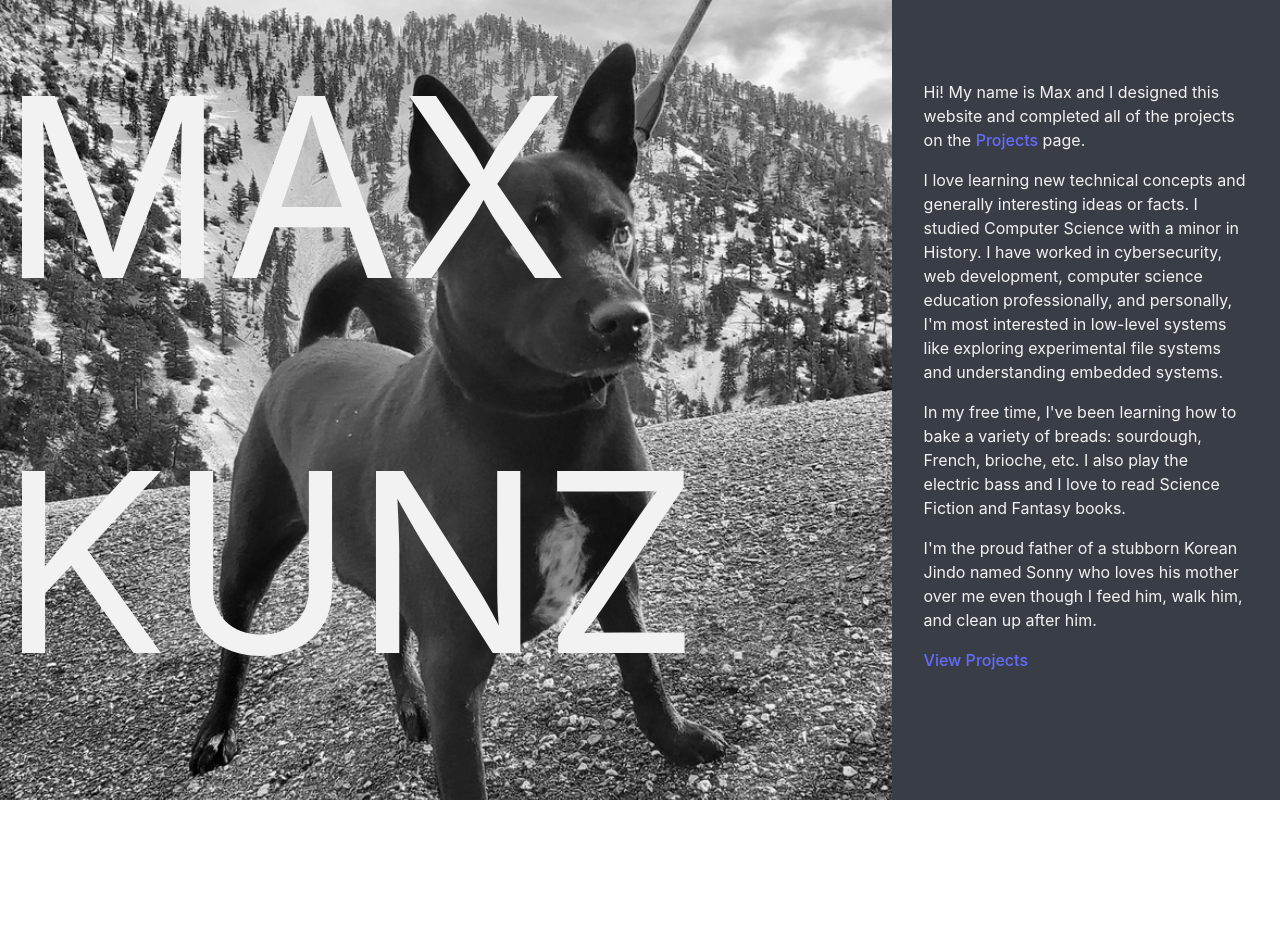
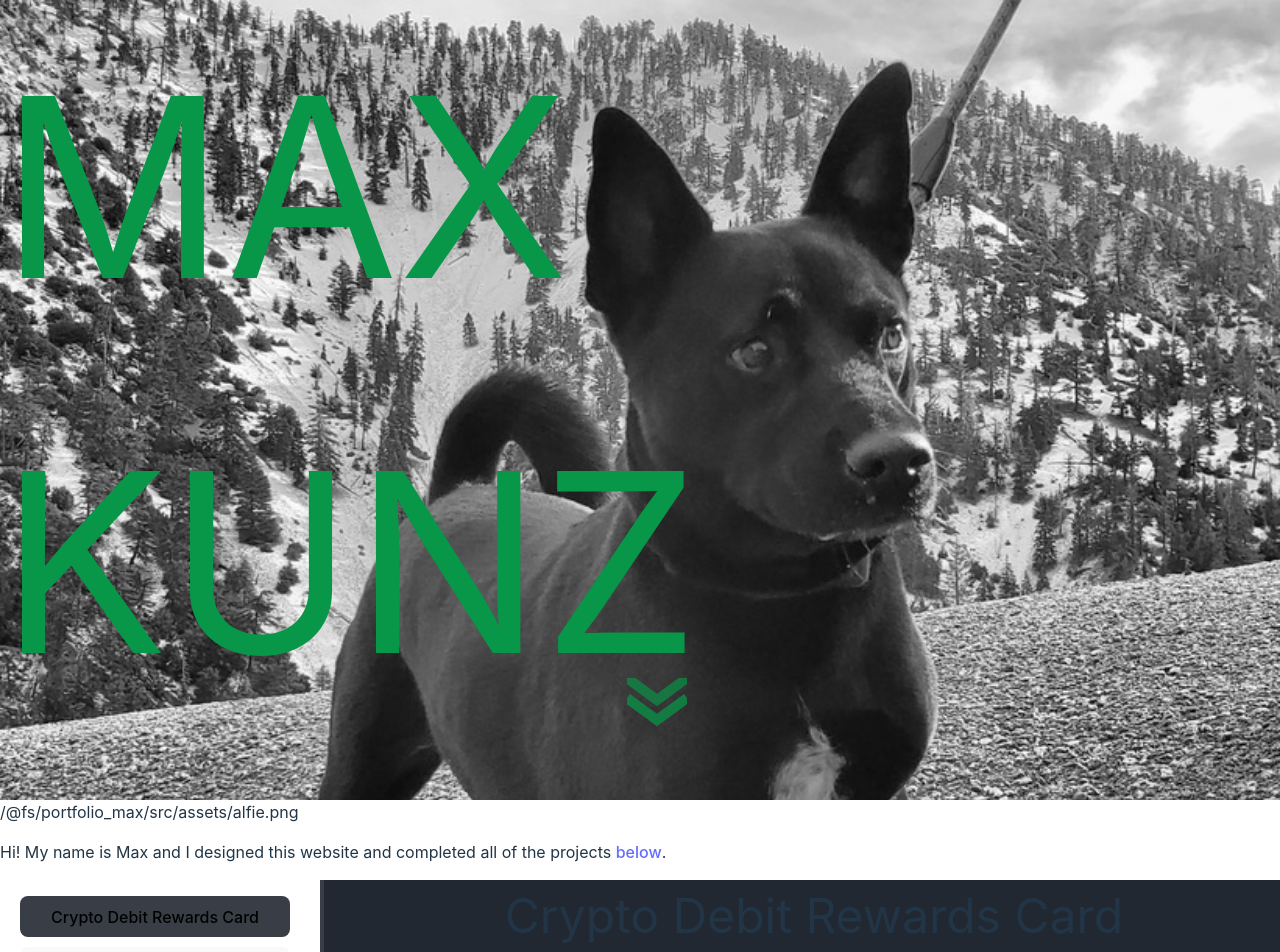
Before and after one commit to mxmllnknz/portfolio-max, a React (Vite) app in the folder portfolio_max/: page / in a window 1280 px wide. Shown: the top 952 px of the page. Before the commit the page ends 800 px from the top, so only its background shows below. Built offline with nearby package versions, Linux system fonts and the light colour scheme.

Commit message:
Moved projects to main page - added block but not sold on the design pattern yet

```diff
--- a/portfolio_max/src/App.css
+++ b/portfolio_max/src/App.css
@@ -1,7 +1,7 @@
 :root {
     --first-color: #222831;
     --second-color: #393e46;
-    --third-color: #f96d00;
+    --third-color: #089648;
     --fourth-color: #f2f2f2;
 }
 
@@ -17,7 +17,7 @@
     background-size: cover;
     font-size: 250px;
     padding-right: 15%;
-    color: var(--fourth-color);
+    color: var(--third-color);
 }
 
 .title-description {
@@ -29,3 +29,46 @@
         text-decoration: none;
     }
 }
+
+/* set arrow positioning */
+.arrow {
+    width: 60px;
+    height: 82px;
+    position: absolute; /* don't forget set container to relative */
+    left: 49%;
+    margin-left: 0px;
+    bottom: 5%;
+    z-index: 999;
+}
+/* set arrow styles */
+.arrow path {
+    stroke: var(--third-color);
+    stroke-width: 10px;
+    fill: transparent;
+    animation: down 2s infinite;
+}
+/* arrow keyframe animation */
+@keyframes down {
+    0% {
+        opacity: 0;
+    }
+    25% {
+        opacity: 1;
+    }
+    75% {
+        opacity: 0;
+    }
+    100% {
+        opacity: 0;
+    }
+}
+/* arrow animation delay */
+.arrow path.a1 {
+    animation-delay: -1s;
+}
+.arrow path.a2 {
+    animation-delay: -0.5s;
+}
+.arrow path.a3 {
+    animation-delay: 0s;
+}
--- a/portfolio_max/src/App.jsx
+++ b/portfolio_max/src/App.jsx
@@ -1,34 +1,83 @@
 import "./App.css";
 import { Link } from "react-router-dom";
+import { useRef } from "react";
+import Projects from "./components/projects";
+import Block from "./components/block";
+import { Alfie, Sonny } from "./assets";
 
 function App() {
+  const projectRef = useRef(null);
+  const introRef = useRef(null);
+
+  function scrollToRef(ref) {
+    const domNode = ref.current;
+    domNode.scrollIntoView({
+      behavior: "smooth",
+      block: "nearest",
+      inline: "center",
+    });
+  }
+
   return (
+    <div className="app-container">
       <div className="title-container">
         <div className="title-name">MAX KUNZ</div>
-      <div className="title-description">
+        <svg className="arrow" onClick={() => scrollToRef(introRef)}>
+          <path className="a1" d="M0 0 L30 22 L60 0"></path>
+          <path className="a2" d="M0 20 L30 42 L60 20"></path>
+          <path className="a3" d="M0 40 L30 62 L60 40"></path>
+        </svg>
+        {/*<div className="title-description">
           <p>
             Hi! My name is Max and I designed this website and completed all of
-          the projects on the <Link to={"/projects"}>Projects</Link> page.
+            the projects{" "}
+            <Link
+              className="project-inline-link"
+              to="/"
+              onClick={() => scrollToRef()}
+            >
+              below
+            </Link>
+            .
           </p>
           <p>
-          I love learning new technical concepts and generally interesting ideas
-          or facts. I studied Computer Science with a minor in History. I have
-          worked in cybersecurity, web development, computer science education
-          professionally, and personally, I&apos;m most interested in low-level
-          systems like exploring experimental file systems and understanding
-          embedded systems.
+            I love learning new technical concepts and generally interesting
+            ideas or facts. I studied Computer Science with a minor in History.
+            I have worked in cybersecurity, web development, computer science
+            education professionally, and personally, I&apos;m most interested
+            in low-level systems like exploring experimental file systems and
+            understanding embedded systems.
           </p>
           <p>
             In my free time, I&apos;ve been learning how to bake a variety of
-          breads: sourdough, French, brioche, etc. I also play the electric bass
-          and I love to read Science Fiction and Fantasy books.
+            breads: sourdough, French, brioche, etc. I also play the electric
+            bass and I love to read Science Fiction and Fantasy books.
           </p>
           <p>
             I&apos;m the proud father of a stubborn Korean Jindo named Sonny who
             loves his mother over me even though I feed him, walk him, and clean
             up after him.
           </p>
-        <Link to={"/projects"}>View Projects</Link>
+        </div>*/}
+      </div>
+      <div ref={introRef}>
+        <Block orientation="left" img={Alfie}>
+          <p>
+            Hi! My name is Max and I designed this website and completed all of
+            the projects{" "}
+            <Link
+              className="project-inline-link"
+              to="/"
+              onClick={() => scrollToRef(projectRef)}
+            >
+              below
+            </Link>
+            .
+          </p>
+        </Block>
+      </div>
+      <div ref={projectRef}>
+        <Projects />
       </div>
     </div>
   );
--- /dev/null
+++ b/portfolio_max/src/components/block.jsx
@@ -0,0 +1,19 @@
+function Block({ orientation, img, children }) {
+  return (
+    <>
+      {orientation == "left" ? (
+        <div className="block-container">
+          <div className="block-image-container">{img}</div>
+          <div className="block-text-container">{children}</div>
+        </div>
+      ) : (
+        <div className="block-container">
+          <div className="block-text-container">{children}</div>
+          <div className="block-image-container">{img}</div>
+        </div>
+      )}
+    </>
+  );
+}
+
+export default Block;
--- a/portfolio_max/src/main.jsx
+++ b/portfolio_max/src/main.jsx
@@ -2,7 +2,6 @@ import React from "react";
 import ReactDOM from "react-dom/client";
 import App from "./App.jsx";
 import ErrorPage from "./ErrorPage.jsx";
-import ProjectsPage from "./ProjectsPage.jsx";
 import "./index.css";
 import {
   createBrowserRouter,
@@ -21,19 +20,9 @@ const queryClient = new QueryClient();
 // TODO: Still doesn't seem to be working
 const router = createBrowserRouter([
   {
-    path: "/projects",
-    element: <ProjectsPage />,
-    errorElement: <ErrorPage />,
-  },
-  {
     path: "/",
     index: true,
     element: <App />,
-    errorElement: <ErrorPage />,
-  },
-  {
-    path: "/index.html",
-    element: <Navigate to="/" replace={true} />,
     errorElement: <ErrorPage />,
   },
 ]);
```
Also changed, not shown: portfolio_max/src/components/projects.jsx (renamed from portfolio_max/src/ProjectsPage.jsx, +6 -6 lines), portfolio_max/src/components/block.css (added), portfolio_max/src/components/projects.css (renamed from portfolio_max/src/ProjectsPage.css). Lines whose indentation alone changed are shown as unchanged.
